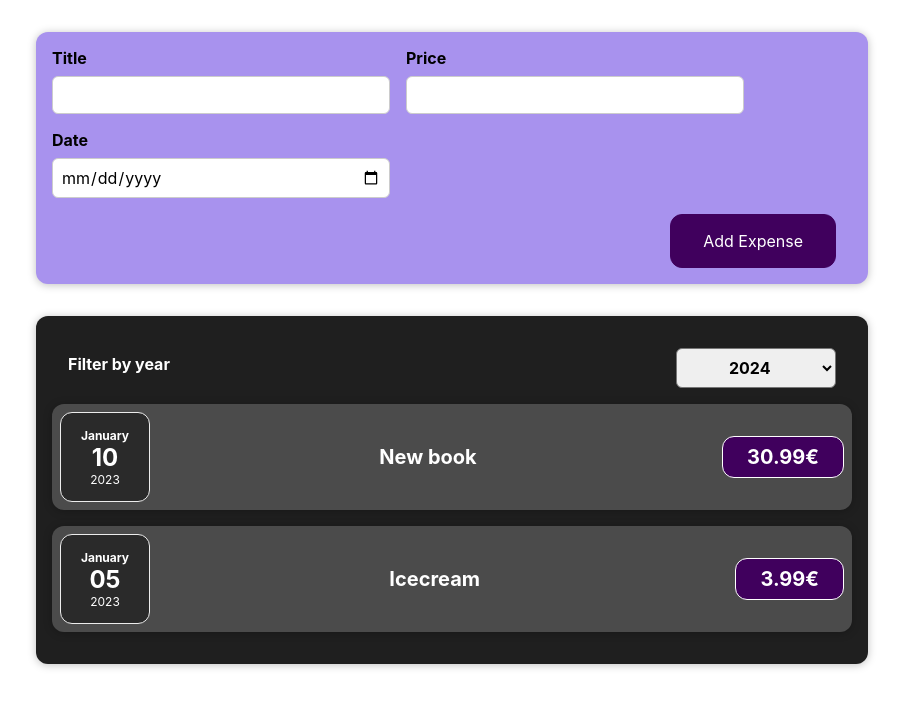
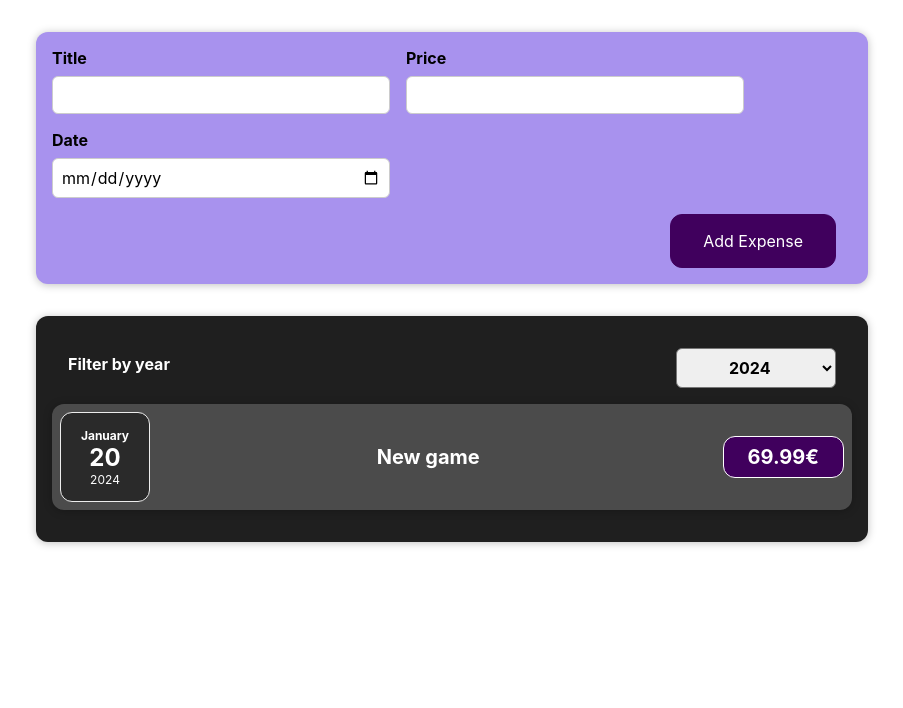
Before and after one commit to NerfedJabolo/expenses-vs22, a React (Create React App) app: page / in a window 1280 px wide. Shown: the top 708 px of the page, without its empty margins (188-1091 px from the left). Built offline with nearby package versions, Linux system fonts and the light colour scheme.

Commit message:
add filtering by year

```diff
--- a/src/components/Expenses.js
+++ b/src/components/Expenses.js
@@ -1,36 +1,50 @@
-import ExpenseItem from "./ExpenseItem";
-import './Expenses.css'
-import Card from './Card'
-import ExpensesFilter from "./Expenses/ExpensesFilter";
-import { useState } from "react";
+import ExpenseItem from './ExpenseItem';
+import './Expenses.css';
+import Card from './Card';
+import ExpensesFilter from './Expenses/ExpensesFilter';
+import { useState } from 'react';
 
 function Expenses(props) {
-    const [filterYear, setFilterYear] = useState(2024)
+  const [filterYear, setFilterYear] = useState(2024);
 
-    console.log('Year data in Expenses.js ',filterYear)
+  const yearChangeHandler = (selectedYear) => {
+    setFilterYear(parseInt(selectedYear)); // Update the state
+  };
+
   const expenses = [
     {
       date: new Date(2023, 0, 10),
-            title:'New book',
-            price: 30.99
+      title: 'New book',
+      price: 30.99,
     },
     {
       date: new Date(2023, 0, 5),
-            title:'Icecream',
-            price: 3.99
-        }
-    ]
+      title: 'Icecream',
+      price: 3.99,
+    },
+    {
+      date: new Date(2024, 0, 20),
+      title: 'New game',
+      price: 69.99,
+    },
+    {
+      date: new Date(2025, 0, 15),
+      title: 'Lunch',
+      price: 12.99,
+    },
+  ];
 
   return (
     <Card className="expenses">
-            <ExpensesFilter year={setFilterYear} />
-            {/* <ExpenseItem expenseData={expenses[0]}></ExpenseItem>
-            <ExpenseItem expenseData={expenses[1]}></ExpenseItem> */}
-            {expenses.map(expense => {
-                return <ExpenseItem expenseData={expense}></ExpenseItem>
-            })}
+      {/* Pass filterYear and handler to ExpensesFilter */}
+      <ExpensesFilter year={filterYear} onYearChange={yearChangeHandler} />
+      {expenses
+        .filter((expense) => expense.date.getFullYear() === filterYear)
+        .map((expense) => (
+          <ExpenseItem key={expense.date.getTime()} expenseData={expense} />
+        ))}
     </Card>
-    )
+  );
 }
 
 export default Expenses;
--- a/src/components/Expenses/ExpensesFilter.js
+++ b/src/components/Expenses/ExpensesFilter.js
@@ -1,18 +1,21 @@
-import React, { useState } from 'react';
+import React from 'react';
 
 import './ExpensesFilter.css';
 
-const ExpensesFilter = ({year}) => {
+const ExpensesFilter = ({ year, onYearChange }) => {
   return (
-        <div className='expenses-filter'>
-            <div className='expenses-filter__control'>
+    <div className="expenses-filter">
+      <div className="expenses-filter__control">
         <label>Filter by year</label>
-                <select value={2024} onChange={(e) => {
-                    year(e.target.value)
-                    }}>
-                    <option value='2023'>2023</option>
-                    <option value='2024'>2024</option>
-                    <option value='2025'>2025</option>
+        <select
+          value={year} // Set the select's default value
+          onChange={(e) => {
+            onYearChange(e.target.value); // Notify the parent of changes
+          }}
+        >
+          <option value="2023">2023</option>
+          <option value="2024">2024</option>
+          <option value="2025">2025</option>
         </select>
       </div>
     </div>
```
Lines whose indentation alone changed are shown as unchanged.
